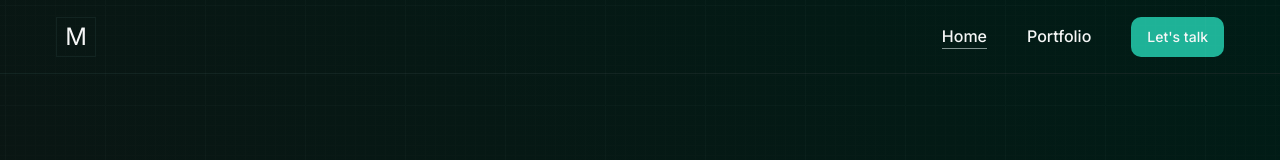
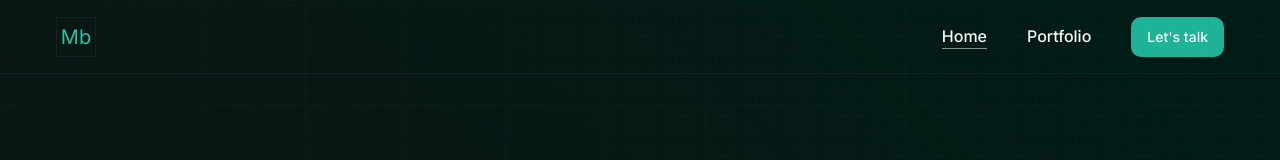
Before and after one commit to mndgs1/portfolio, a Next.js app: page / in a window 1280 px wide. Shown: the top 160 px of the page. Built offline with nearby package versions, Linux system fonts and the light colour scheme.

Commit message:
Finished loog

```diff
--- a/components/shared/Logo.tsx
+++ b/components/shared/Logo.tsx
@@ -3,12 +3,14 @@ import Link from "next/link";
 const Logo = () => {
     return (
         <Link href={"/"} className="">
-            <button className="relative group p-2 clear-start border border-border text-2xl w-10 h-10 flex justify-center group items-center transition-all">
+            <button className="relative group p-2 clear-start border border- text-xl w-10 h-10 flex justify-center group items-center transition-all">
                 <div className="absolute h-[1px] top-0 left-0 bg-primary w-0 z-10  group-hover:w-full transition-all duration-300"></div>
                 <div className="absolute h-[1px] w-0 bottom-0 right-0 bg-primary z-10 group-hover:w-full transition-all duration-300"></div>
                 <div className="absolute w-[1px] h-0 left-0 bottom-0 bg-primary z-10 group-hover:h-full transition-all duration-300"></div>
                 <div className="absolute w-[1px] h-0 right-0 top-0 bg-primary z-10 group-hover:h-full transition-all duration-300 "></div>
-                <p className="">M</p>
+                <p className="group-hover:text-primary-hover text-primary transition-all duration-300">
+                    Mb
+                </p>
             </button>
         </Link>
     );
```
